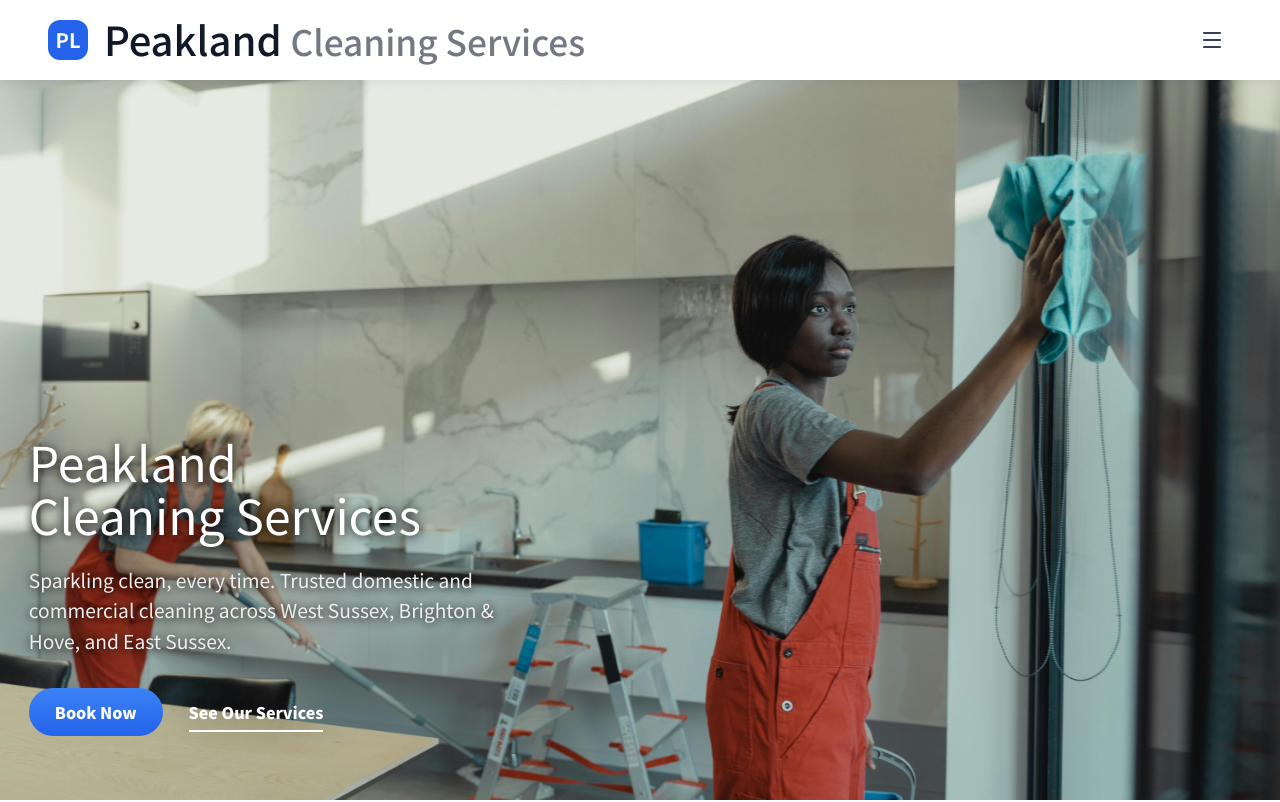
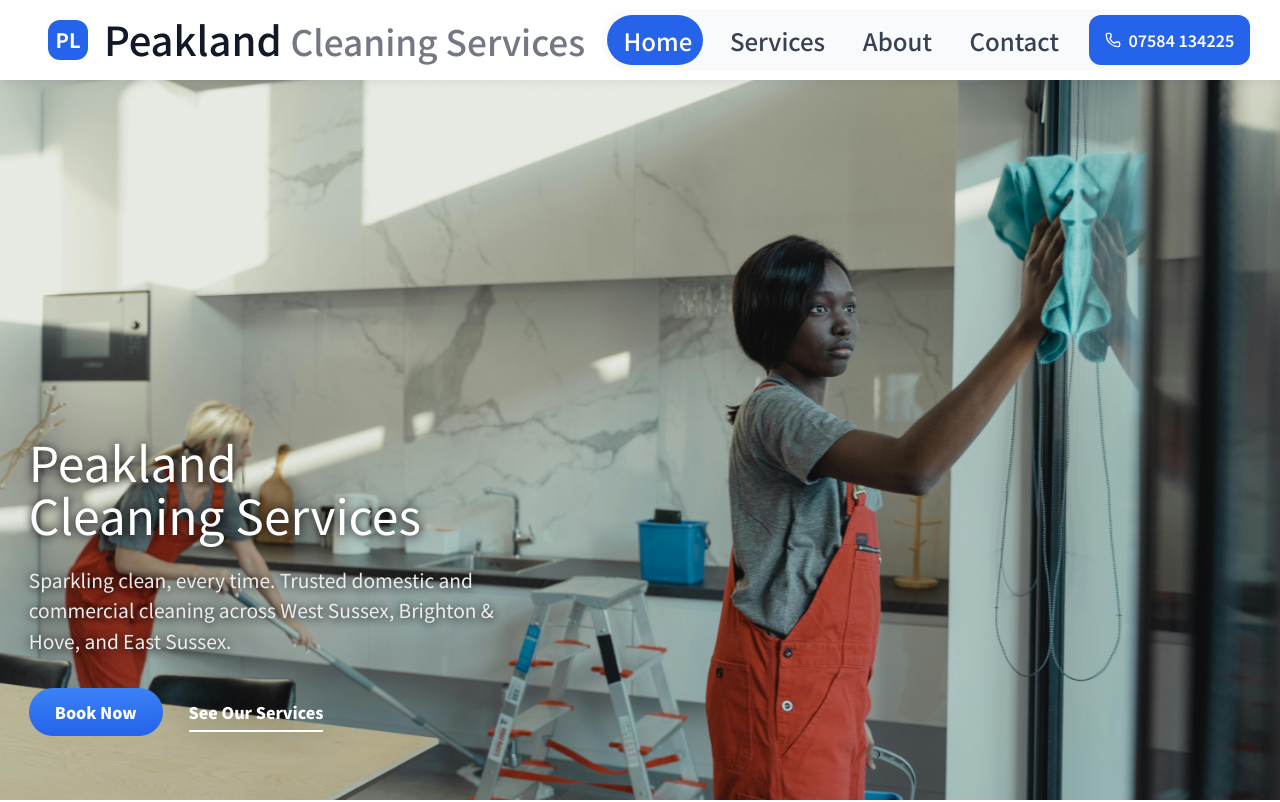
Before and after one commit to tgulu/PeakLand, a React (Vite) app: page / in a window 1280 px wide. Shown: the top 802 px of the page. Built offline with nearby package versions, Linux system fonts and the light colour scheme; a web font is replaced by a local one.

Commit message:
fix nav issue so hamburger menu only shows on small screens

```diff
--- a/src/components/NavBar/NavBar.module.css
+++ b/src/components/NavBar/NavBar.module.css
@@ -97,7 +97,7 @@
   padding: 0 1rem;
   border-radius: 999px;
   text-decoration: none;
-  font-size: 0.95rem;
+  font-size: 1.5rem;
   font-weight: 500;
   transition: color 0.25s ease;
   white-space: nowrap;
@@ -135,7 +135,7 @@
 }
 
 .mobileToggle {
-  display: inline-flex;
+  display: none;
   align-items: center;
   justify-content: center;
   background: transparent;
@@ -229,6 +229,16 @@
   }
 }
 
+@media (min-width: 768px) {
+  .desktopNav {
+    display: flex;
+  }
+
+  .mobileToggle {
+    display: none;
+  }
+}
+
 @media (min-width: 1280px) {
   .container {
     padding: 0 3rem;
```
